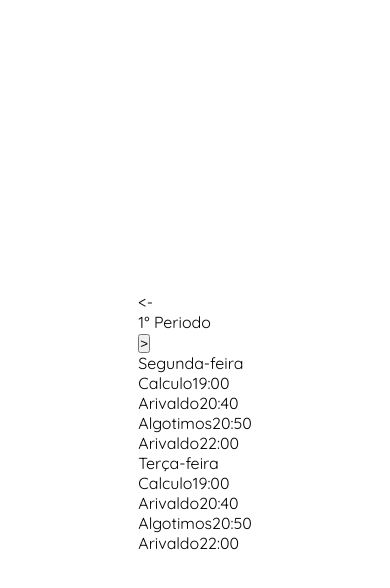
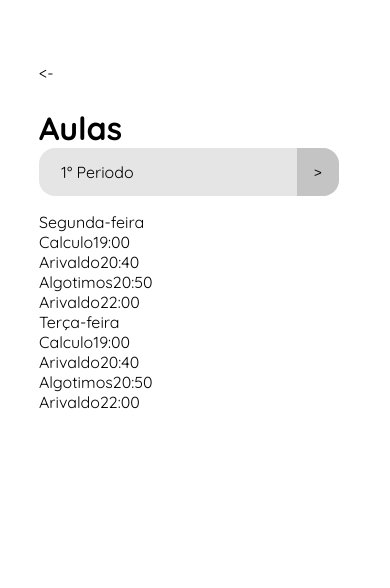
Before and after one commit to MatheusF99/login-screen, a React (Create React App) app: page / in a window 390 px wide. Shown: the top 588 px of the page. Built offline with nearby package versions, Linux system fonts and the light colour scheme.

Commit message:
mobile page period

```diff
--- /dev/null
+++ b/src/pages/PeriodoPage/PeriodoPage.css
@@ -0,0 +1,44 @@
+.periodo-page{
+    width: 80vw;
+    height: 85vh;
+}
+
+.nav-bar{
+    display: flex;
+    justify-content: space-between;
+
+    width: 78vw;
+
+    margin-bottom: 25px;
+}
+
+.div-periods{
+    width: 300px;
+    height: 48px;
+
+    background: #E5E5E5;
+
+    display: flex;
+    justify-content: space-between;
+    align-items: center;
+
+    border-radius: 16px;
+
+    margin-bottom: 16px;
+
+}
+
+.period{
+    padding: 0 22px;
+}
+
+.div-periods button{
+    width: 42px;
+    height: 48px;
+
+    background: #c4c4c4;
+
+    border: none;
+
+    border-radius: 0 16px 16px 0;
+}
--- a/src/pages/PeriodoPage/PeriodoPage.js
+++ b/src/pages/PeriodoPage/PeriodoPage.js
@@ -1,13 +1,15 @@
 import React from 'react';
-
+import './PeriodoPage.css'
 // import { Container } from './styles';
 
 const PeriodoPage =() => {
     return (
-        <div className="periodopage">
+        <div className="periodo-page">
             <div className="nav-bar">
                 <a> &lt;- </a>
             </div>
+
+            <h1>Aulas</h1>
 
             <div className="div-periods">
                 <div className="period">
```
Also changed, not shown: 1 other file (tests, documents, lock files or other folders).
